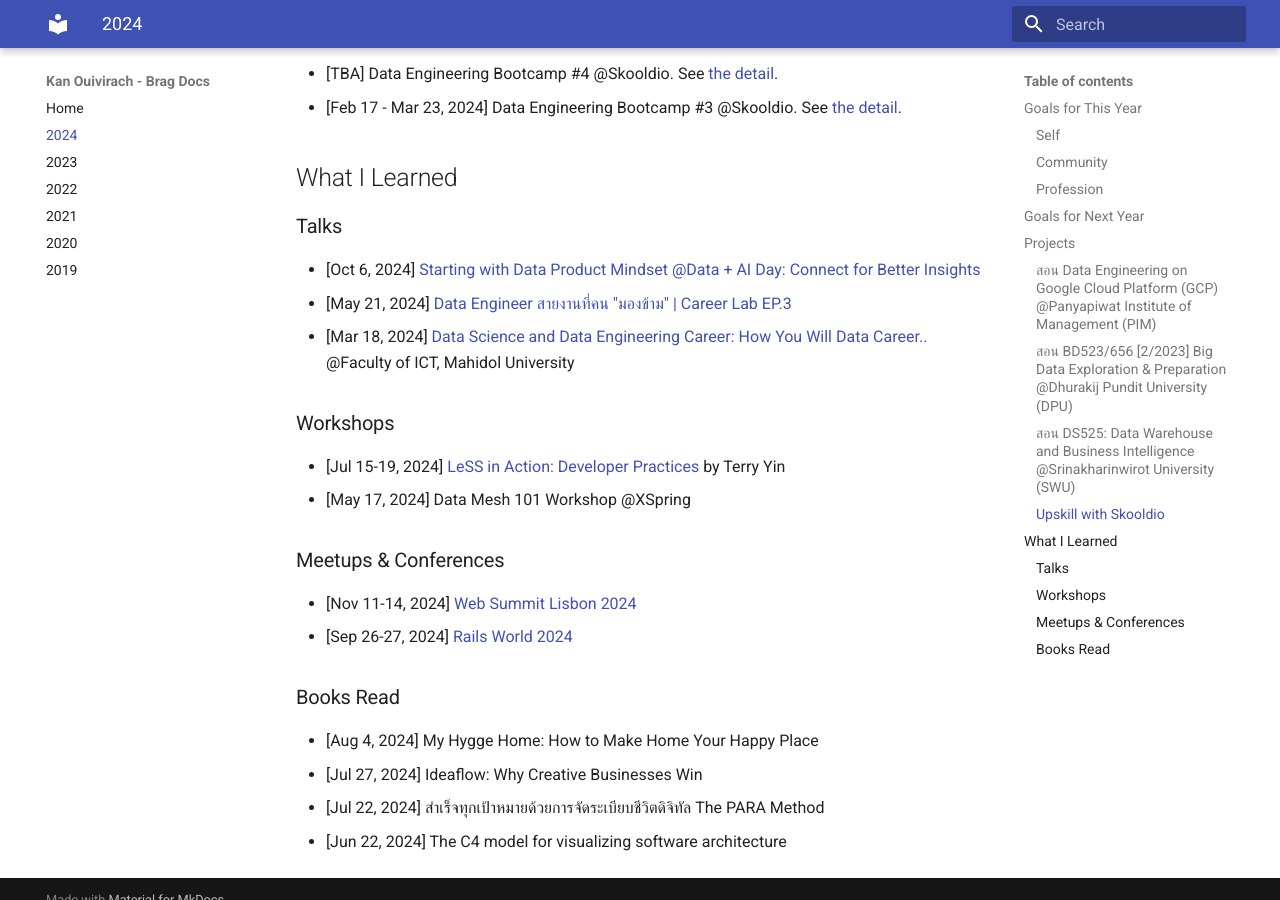
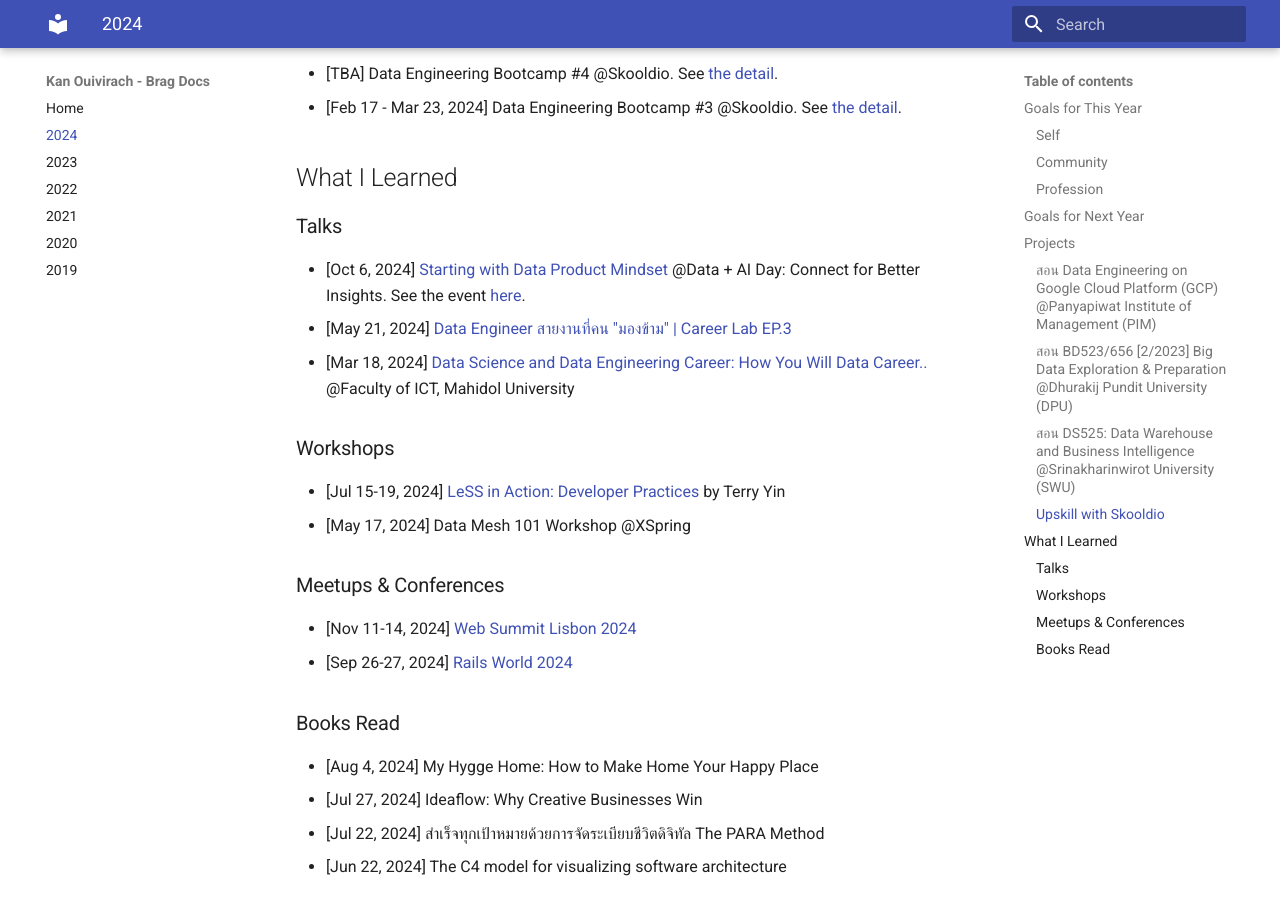
Before and after one commit to zkan/brag-documents, an MkDocs documentation site: the page built from docs/2024.md, in a window 1280 px wide and 900 px high, scrolled down 2109 px. Built offline with MkDocs 1.6.1 and Material for MkDocs 9.7.7, drawn with Linux system fonts in a browser that asks for light colours.

Commit message:
Revise data + ai day link

```diff
--- a/docs/2024.md
+++ b/docs/2024.md
@@ -79,8 +79,8 @@
 
 * [Oct 6, 2024] [Starting with Data Product
 Mindset](https://www.canva.com/design/DAGSedCSooo/GOc7xrWy3fRgv5VqsCl-qw/edit?utm_content=DAGSedCSooo&utm_campaign=designshare&utm_medium=link2&utm_source=sharebutton)
-[@Data + AI Day: Connect for Better
-Insights](https://www.eventpop.me/e/15705/dataaiday-2024)
+@Data + AI Day: Connect for Better Insights. See the event
+[here](https://www.eventpop.me/e/15705/dataaiday-2024).
 * [May 21, 2024] [Data Engineer สายงานที่คน "มองข้าม" | Career Lab
 EP.3](https://www.youtube.com/watch?v=yUDPaWyxyo4)
 * [Mar 18, 2024] [Data Science and Data Engineering Career: How You Will Data
```
